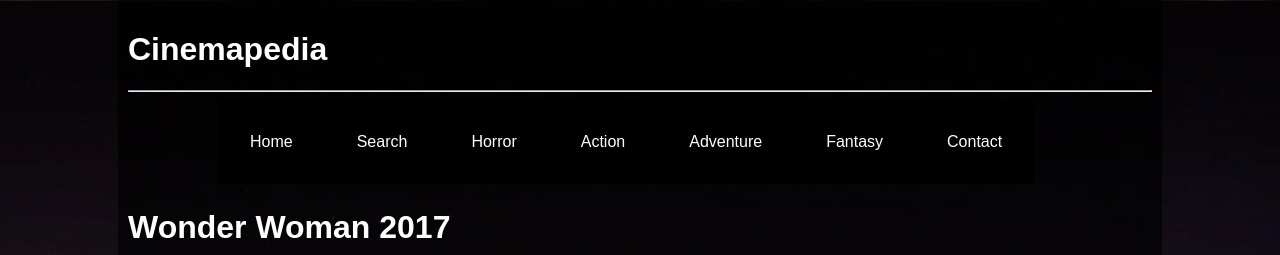
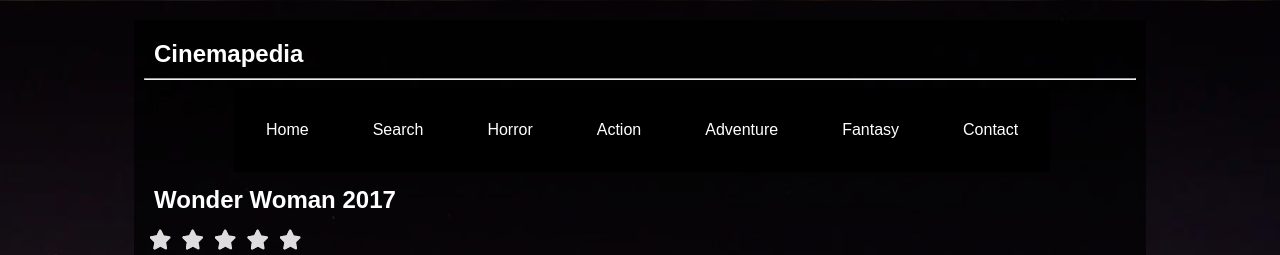
Before and after one commit to TrocanGabriel/MdsProject, a PHP site: page /viewpost.php?id=1 in a window 1280 px wide. Shown: the top 255 px of the page. Run offline with PHP 8.4, Linux system fonts and the light colour scheme; data comes from the database, SQL or seed files in the repository; data that the repository does not hold is empty; some libraries are stand-ins or nearby versions.

Commit message:
added rating system

```diff
--- a/cinemapedia/style/main.css
+++ b/cinemapedia/style/main.css
@@ -1,3 +1,46 @@
+@import url(//netdna.bootstrapcdn.com/font-awesome/3.2.1/css/font-awesome.css);
+
+fieldset, label { margin: 0; padding: 0; }
+body{ margin: 20px; }
+h1 { font-size: 1.5em; margin: 10px; }
+
+/****** Style Star Rating Widget *****/
+
+.rating {
+  border: none;
+  float: left;
+}
+
+.rating > input { display: none; }
+.rating > label:before {
+  margin: 5px;
+  font-size: 1.25em;
+  font-family: FontAwesome;
+  display: inline-block;
+  content: "\f005";
+}
+
+.rating > .half:before {
+  content: "\f089";
+  position: absolute;
+}
+
+.rating > label {
+  color: #ddd;
+ float: right;
+}
+
+/***** CSS Magic to Highlight Stars on Hover *****/
+
+.rating > input:checked ~ label, /* show gold star when clicked */
+.rating:not(:checked) > label:hover, /* hover current star */
+.rating:not(:checked) > label:hover ~ label { color: #FFD700;  } /* hover previous stars in list */
+
+.rating > input:checked + label:hover, /* hover current star when changing rating */
+.rating > input:checked ~ label:hover,
+.rating > label:hover ~ input:checked ~ label, /* lighten current selection */
+.rating > input:checked ~ label:hover ~ label { color: #FFED85;  }
+
 #wrapper {
 	margin:auto;
 	width:80%;
--- a/cinemapedia/viewpost.php
+++ b/cinemapedia/viewpost.php
@@ -18,7 +18,6 @@ if($row['postID'] == ''){
     <title>Cinemapedia - <?php echo $row['postTitle'];?></title>
     <link rel="stylesheet" href="style/normalize.css">
     <link rel="stylesheet" href="style/main.css">
-	<link rel="stylesheet" href="https://cdnjs.cloudflare.com/ajax/libs/rateYo/2.3.2/jquery.rateyo.min.css">
 	<script src="https://ajax.googleapis.com/ajax/libs/jquery/3.2.1/jquery.min.js"></script>
 </head>
 <body>
@@ -39,17 +38,28 @@ if($row['postID'] == ''){
 	  </ul>
 	</div>
 
-
 		<?php
 			echo '<div>';
-				echo '<h1>'.$row['postTitle'].'</h1>';
-				echo '<div id="ratingAll"></div>';
+				echo '<h1>'.$row['postTitle'].'</h1>';?>
+
+			<fieldset class="rating">
+			<input type="radio" id="star5" name="rating" value="5" /><label class = "full" for="star5" title="Awesome - 5 stars"></label>
+			<input type="radio" id="star4half" name="rating" value="4 and a half" /><label class="half" for="star4half" title="Pretty good - 4.5 stars"></label>
+			<input type="radio" id="star4" name="rating" value="4" /><label class = "full" for="star4" title="Pretty good - 4 stars"></label>
+			<input type="radio" id="star3half" name="rating" value="3 and a half" /><label class="half" for="star3half" title="Meh - 3.5 stars"></label>
+			<input type="radio" id="star3" name="rating" value="3" /><label class = "full" for="star3" title="Meh - 3 stars"></label>
+			<input type="radio" id="star2half" name="rating" value="2 and a half" /><label class="half" for="star2half" title="Kinda bad - 2.5 stars"></label>
+			<input type="radio" id="star2" name="rating" value="2" /><label class = "full" for="star2" title="Kinda bad - 2 stars"></label>
+			<input type="radio" id="star1half" name="rating" value="1 and a half" /><label class="half" for="star1half" title="Meh - 1.5 stars"></label>
+			<input type="radio" id="star1" name="rating" value="1" /><label class = "full" for="star1" title="Sucks big time - 1 star"></label>
+			<input type="radio" id="starhalf" name="rating" value="half" /><label class="half" for="starhalf" title="Sucks big time - 0.5 stars"></label>
+		</fieldset><br>
+				<?php
 				if(isset($_SESSION['user_id']))
-					echo '<div id="ratingUser"></div>';
-				echo '<p>Posted on '.date('jS M Y', strtotime($row['postDate'])).'</p>';
-				echo '<p>'.$row['postCont'].'</p>';
-			echo '</div>';
-		?>
+				echo '<p>Posted on '.date('jS M Y', strtotime($row['postDate'])).'</p>';echo '<p>'.$row['postCont'].'</p>';
+			echo '</div>';?>
+
+
 		<div id="disqus_thread"></div>
 <script>
 
@@ -71,71 +81,7 @@ s.setAttribute('data-timestamp', +new Date());
 </script>
 <noscript>Please enable JavaScript to view the <a href="https://disqus.com/?ref_noscript">comments powered by Disqus.</a></noscript>
 	</div>
-	<script>
-	$(function () {
 
-	$("#ratingAll").rateYo({
-	rating: <?php
-	$stmt = $db->prepare('SELECT ifnull(avg(rating),0) res FROM ratings WHERE movie = :postID');
-	$stmt->execute(array(':postID' => $_GET['id']));
-	$row = $stmt->fetch();
-	echo $row['res'];
-	?>,
-	numStars: 10,
-	maxValue: 10,
-	readOnly: true,
-	multiColor: {
-		"startColor": "#FF0000",
-		"endColor"  : "#00FF00"
-    }
-	});
-
-	$("#ratingUser").rateYo({
-	rating: <?php
-	if(isset($_SESSION['user_id'])){
-	$stmt = $db->prepare('SELECT ifnull(rating,0) res FROM ratings WHERE movie = :postID AND user = :userID');
-	$stmt->execute(array(':postID' => $_GET['id']));
-	$stmt->execute(array(':userID' => $_SESSION['user_id']));
-	$row = $stmt->fetch();
-	echo $row['res'];
-	}
-	else{
-		echo '0';
-	}
-	?>,
-	numStars: 10,
-	maxValue: 10,
-	fullStar: true,
-	multiColor: {
-		"startColor": "#FF0000",
-		"endColor"  : "#00FF00"
-	},
-	onSet: function (rating, rateYoInstance) {
-		rateMovie(rating);
-		window.location.reload();
-    }
-	});
-	});
-</script>
-<script src="https://cdnjs.cloudflare.com/ajax/libs/rateYo/2.3.2/jquery.rateyo.min.js"></script>
-<script>
- function rateMovie(x) {
-
-  if (window.XMLHttpRequest) {
-    // code for IE7+, Firefox, Chrome, Opera, Safari
-    xmlhttp=new XMLHttpRequest();
-  }
-  xmlhttp.onreadystatechange=function() {
-    if (this.readyState==4 && this.status==200) {
-      document.getElementById("resultNumber").innerHTML=this.responseText;
-    }
-  }
-
-
-  xmlhttp.open("GET","rate.php?q="+x+"&m="+<?php echo $id ?>,true);
-  xmlhttp.send();
-}
-</script>
 
 
 <script id="dsq-count-scr" src="//cinemapedia.disqus.com/count.js" async></script>
```
Also changed, not shown: cinemapedia/rate.php (deleted, +0 -20 lines).
